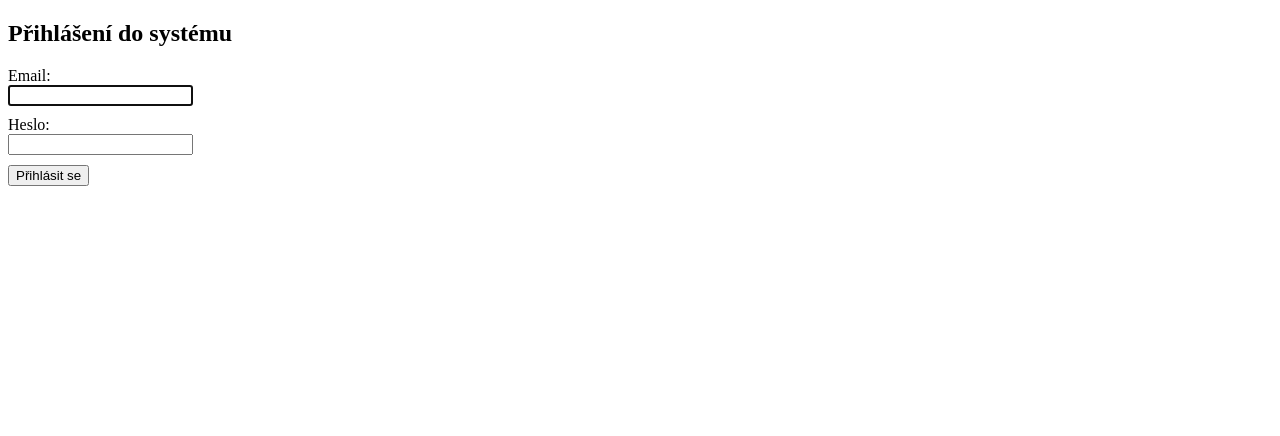
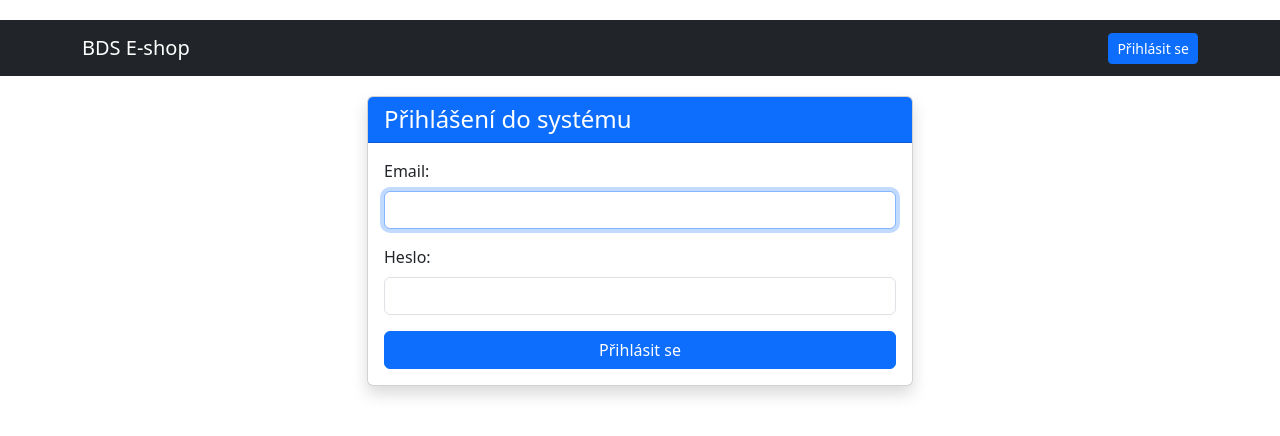
Before and after one commit to trojkry/bds3, a Flask app: page /login in a window 1280 px wide. Shown: the top 436 px of the page. Run offline with Flask 3, Linux system fonts and the light colour scheme; parts of the project's set-up code (start-up, migrations or seed data) failed here and were passed over.

Commit message:
added Better login logic and simplge GUI

```diff
--- a/app/templates/auth/login.html
+++ b/app/templates/auth/login.html
@@ -1,37 +1,32 @@
-<!DOCTYPE html>
-<html lang="cs">
-<head>
-    <meta charset="UTF-8">
-    <title>Přihlášení</title>
-    <style>
+{% extends "base.html" %}
 
-    </style>
-</head>
-<body>
+{% block title %}Přihlášení - BDS{% endblock %}
 
-    <h2>Přihlášení do systému</h2>
+{% block content %}
+<div class="row justify-content-center">
+    <div class="col-md-6">
+        <div class="card shadow">
+            <div class="card-header bg-primary text-white">
+                <h4 class="mb-0">Přihlášení do systému</h4>
+            </div>
+            <div class="card-body">
+                <form method="POST">
+                    <div class="mb-3">
+                        <label class="form-label">Email:</label>
+                        <input type="email" name="email" class="form-control" required autofocus>
+                    </div>
 
-    {% with messages = get_flashed_messages(with_categories=true) %}
-      {% if messages %}
-        {% for category, message in messages %}
-          <div class="alert {{ category }}">{{ message }}</div>
-        {% endfor %}
-      {% endif %}
-    {% endwith %}
+                    <div class="mb-3">
+                        <label class="form-label">Heslo:</label>
+                        <input type="password" name="password" class="form-control" required>
+                    </div>
 
-    <form method="POST">
-        <div style="margin-bottom: 10px;">
-            <label>Email:</label><br>
-            <input type="email" name="email" required autofocus>
+                    <div class="d-grid">
+                        <button type="submit" class="btn btn-primary">Přihlásit se</button>
+                    </div>
+                </form>
+            </div>
         </div>
-
-        <div style="margin-bottom: 10px;">
-            <label>Heslo:</label><br>
-            <input type="password" name="password" required>
-        </div>
-
-        <button type="submit">Přihlásit se</button>
-    </form>
-
-</body>
-</html>
+    </div>
+</div>
+{% endblock %}
--- /dev/null
+++ b/app/templates/base.html
@@ -0,0 +1,65 @@
+<!DOCTYPE html>
+<html lang="cs">
+<head>
+    <meta charset="UTF-8">
+    <meta name="viewport" content="width=device-width, initial-scale=1.0">
+    <title>{% block title %}BDS{% endblock %}</title>
+    <link href="https://cdn.jsdelivr.net/npm/bootstrap@5.3.0/dist/css/bootstrap.min.css" rel="stylesheet">
+    <style>
+        body { padding-top: 20px; }
+        .content { margin-top: 20px; }
+    </style>
+</head>
+<body>
+
+    <nav class="navbar navbar-expand-lg navbar-dark bg-dark">
+        <div class="container">
+            <a class="navbar-brand" href="{{ url_for('index') }}">BDS E-shop</a>
+
+            <div class="collapse navbar-collapse">
+                <ul class="navbar-nav me-auto">
+                    {% if current_user.is_authenticated %}
+                        <li class="nav-item">
+                            <a class="nav-link" href="#">Produkty</a>
+                        </li>
+                        <li class="nav-item">
+                            <a class="nav-link" href="#">Objednávky</a>
+                        </li>
+                    {% endif %}
+                </ul>
+
+                <ul class="navbar-nav ms-auto">
+                    {% if current_user.is_authenticated %}
+                        <li class="nav-item">
+                            <span class="navbar-text me-3">
+                                Přihlášen: {{ current_user.email }}
+                            </span>
+                        </li>
+                        <li class="nav-item">
+                            <a class="btn btn-outline-danger btn-sm" href="{{ url_for('auth.logout') }}">Odhlásit se</a>
+                        </li>
+                    {% else %}
+                        <li class="nav-item">
+                            <a class="btn btn-primary btn-sm" href="{{ url_for('auth.login') }}">Přihlásit se</a>
+                        </li>
+                    {% endif %}
+                </ul>
+            </div>
+        </div>
+    </nav>
+
+    <div class="container content">
+        {% with messages = get_flashed_messages(with_categories=true) %}
+          {% if messages %}
+            {% for category, message in messages %}
+              <div class="alert alert-{{ category }}">{{ message }}</div>
+            {% endfor %}
+          {% endif %}
+        {% endwith %}
+
+        {% block content %}{% endblock %}
+    </div>
+
+    <script src="https://cdn.jsdelivr.net/npm/bootstrap@5.3.0/dist/js/bootstrap.bundle.min.js"></script>
+</body>
+</html>
```
Also changed, not shown: app/__init__.py (+28 -9 lines), app/models.py (+106 -2 lines), app/templates/index.html (added, +23 -0 lines), test_db.py (deleted, +0 -39 lines), 2 other files.
